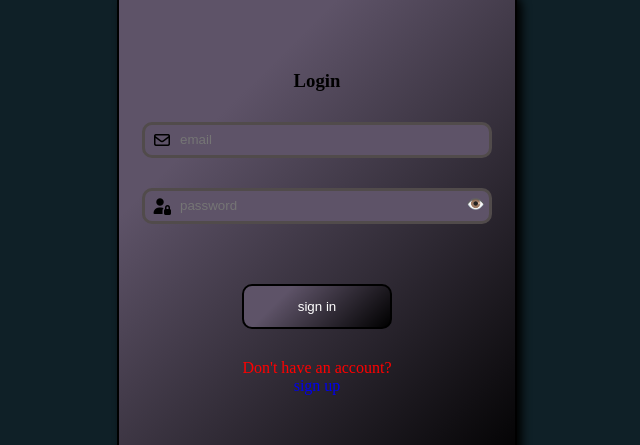
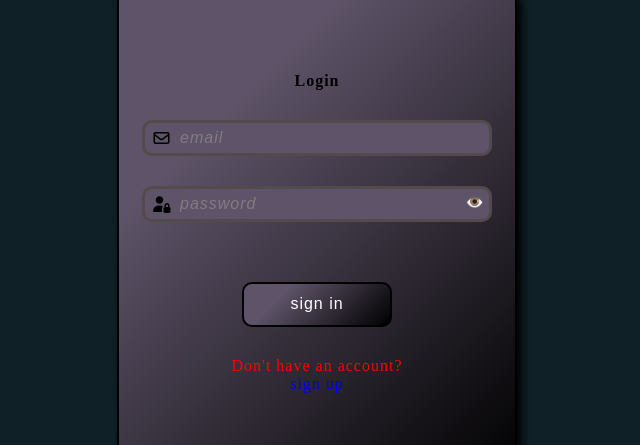
Before and after one commit to isinaannn/From-validation, a plain HTML site: page index.html in a window 1280 px wide. Shown: the part 168-613 px from the top of the page, 323-963 px from the left. Drawn offline with Linux system fonts and the light colour scheme.

Commit message:
style added

```diff
--- a/style.css
+++ b/style.css
@@ -3,6 +3,9 @@
     padding: 0;
     box-sizing: border-box;
     user-select: none;
+  font-size: 16px;
+  letter-spacing: 1px;
+
 
 
 }
@@ -67,6 +70,13 @@ form{
     padding-left: 35px;
     outline: none;
 
+}
+.inp::placeholder {
+  color: #888;
+  font-style: oblique;
+  font-size: 16px;
+  letter-spacing: 1px;
+  opacity: 0.8;
 }
 .inp:focus {
     background: #000000;  /* fallback for old browsers */
```
